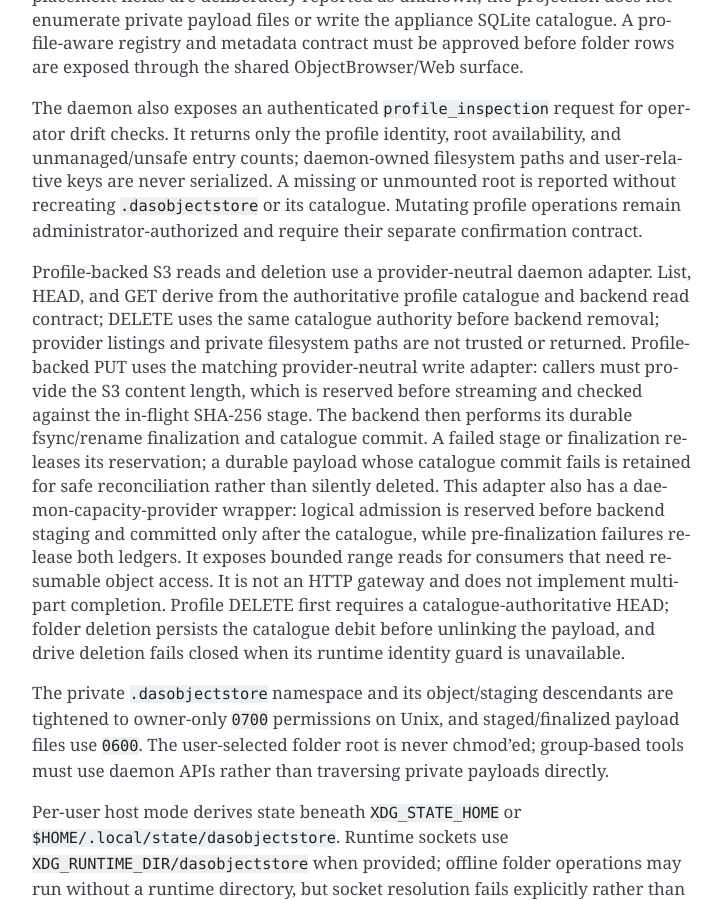
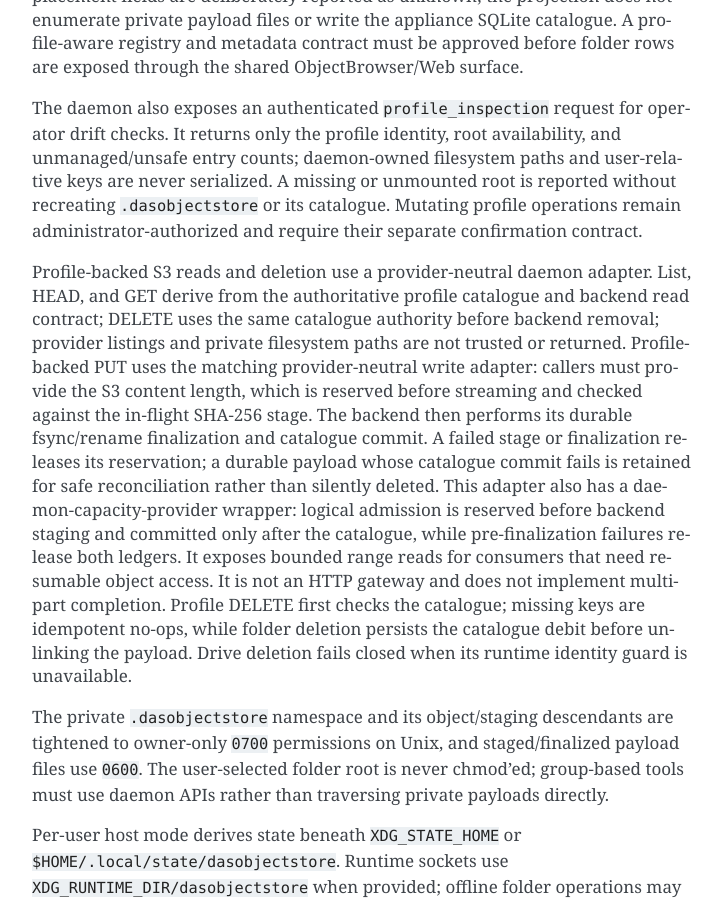
Before and after one commit to sagrudd/DASObjectStore, a Sphinx documentation site: the page built from docs/user/storage-profiles.rst, in a window 1280 px wide and 900 px high, scrolled down 1053 px. Shown: the whole window, without its empty margins (388-1110 px from the left). Built offline with Sphinx 7.4.7, drawn with Linux system fonts in a browser that asks for light colours.

Commit message:
feat: make profile deletes idempotent

```diff
--- a/docs/user/storage-profiles.rst
+++ b/docs/user/storage-profiles.rst
@@ -70,10 +70,10 @@ adapter also has a daemon-capacity-provider wrapper: logical admission is
 reserved before backend staging and committed only after the catalogue, while
 pre-finalization failures release both ledgers. It exposes bounded range reads
 for consumers that need resumable object access. It is not an HTTP gateway and
-does not implement multipart completion. Profile DELETE first requires a
-catalogue-authoritative HEAD; folder deletion persists the catalogue debit
-before unlinking the payload, and drive deletion fails closed when its runtime
-identity guard is unavailable.
+does not implement multipart completion. Profile DELETE first checks the
+catalogue; missing keys are idempotent no-ops, while folder deletion persists
+the catalogue debit before unlinking the payload. Drive deletion fails closed
+when its runtime identity guard is unavailable.
 
 The private ``.dasobjectstore`` namespace and its object/staging descendants
 are tightened to owner-only ``0700`` permissions on Unix, and staged/finalized
```
Also changed, not shown: TODO.md (+1 -1 lines), 1 other file.
